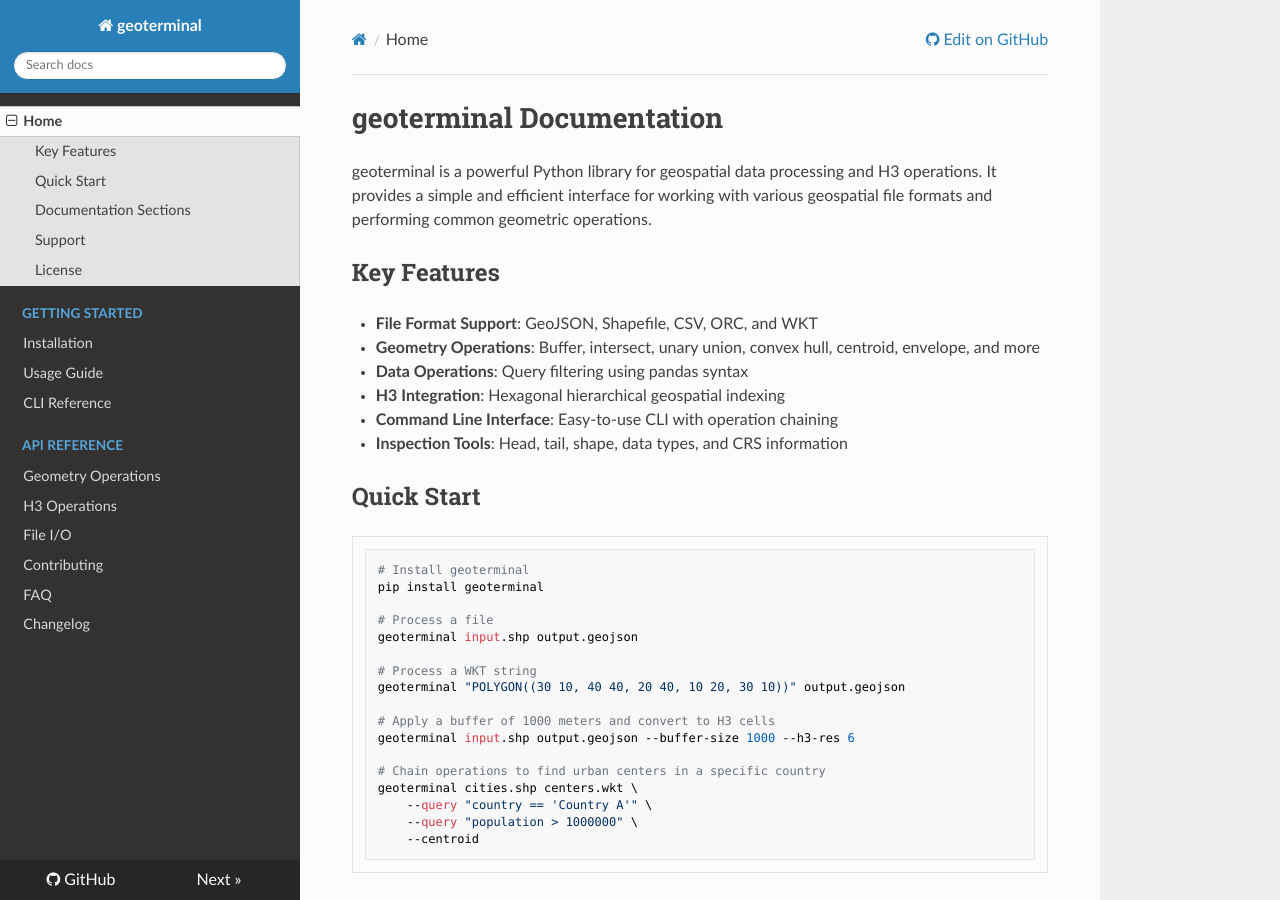
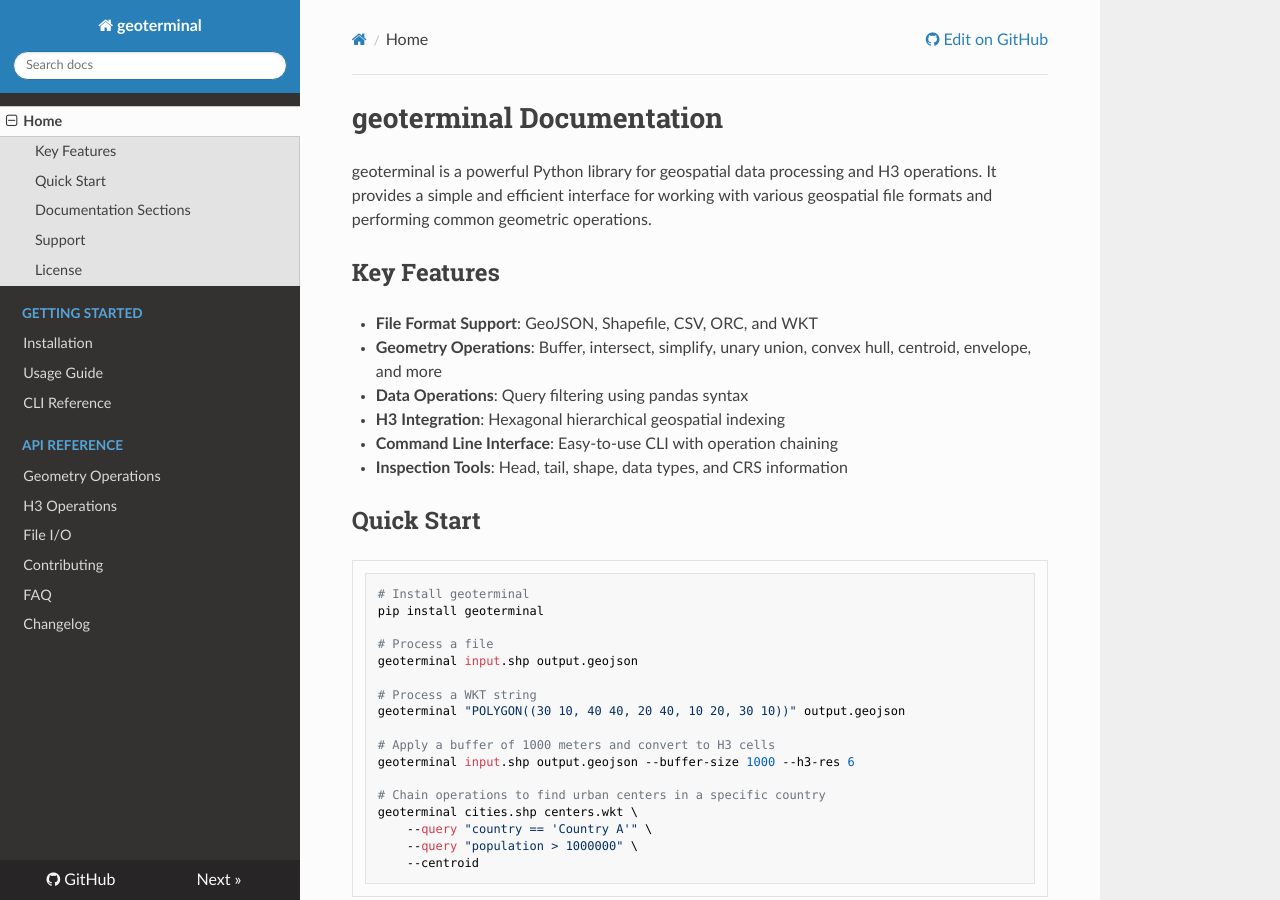
Before and after one commit to jeronimoluza/geoterminal, an MkDocs documentation site: the page built from docs/index.md, in a window 1280 px wide and 900 px high. Built offline with MkDocs 1.6.1, drawn with Linux system fonts in a browser that asks for light colours; nearby versions of some CDN libraries.

Commit message:
edited docs/index.md

```diff
--- a/docs/index.md
+++ b/docs/index.md
@@ -5,7 +5,7 @@
 ## Key Features
 
 - **File Format Support**: GeoJSON, Shapefile, CSV, ORC, and WKT
-- **Geometry Operations**: Buffer, intersect, unary union, convex hull, centroid, envelope, and more
+- **Geometry Operations**: Buffer, intersect, simplify, unary union, convex hull, centroid, envelope, and more
 - **Data Operations**: Query filtering using pandas syntax
 - **H3 Integration**: Hexagonal hierarchical geospatial indexing
 - **Command Line Interface**: Easy-to-use CLI with operation chaining
```
